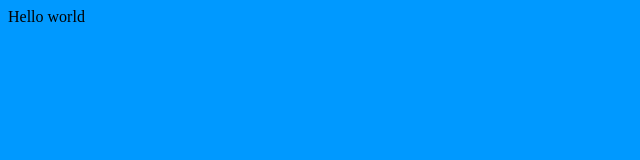
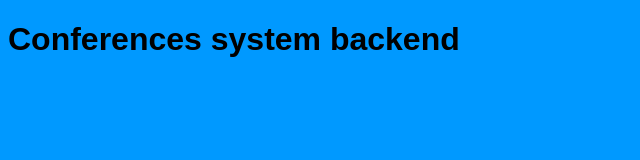
Before and after one commit to leoo1995/conferences-server, a website: page public/index.html in a window 1280 px wide. Shown: the whole page, without its empty margins (0-640 px from the left). Drawn offline with Linux system fonts and the light colour scheme.

Commit message:
index.html modified

```diff
--- a/public/index.html
+++ b/public/index.html
@@ -8,6 +8,6 @@
     <title>page</title>
   </head>
   <body>
-    Hello world
+    <h1>Conferences system backend</h1>
   </body>
 </html>
--- a/public/styles.css
+++ b/public/styles.css
@@ -1,3 +1,8 @@
 body {
   background: #0099ff;
+  font-family: sans-serif;
 }
+h1 {
+  display: flex;
+  text-align: center;
+}
```
